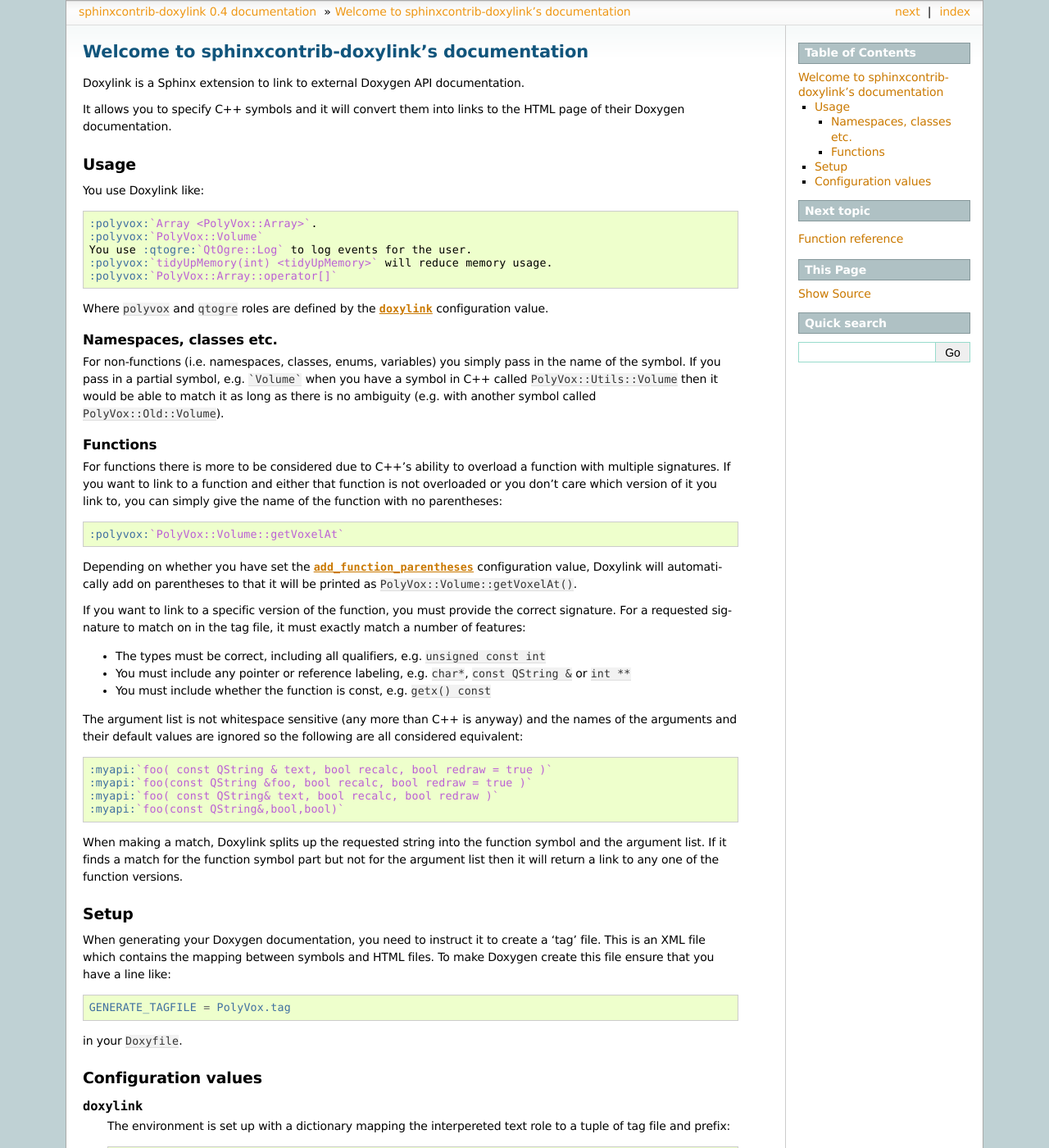
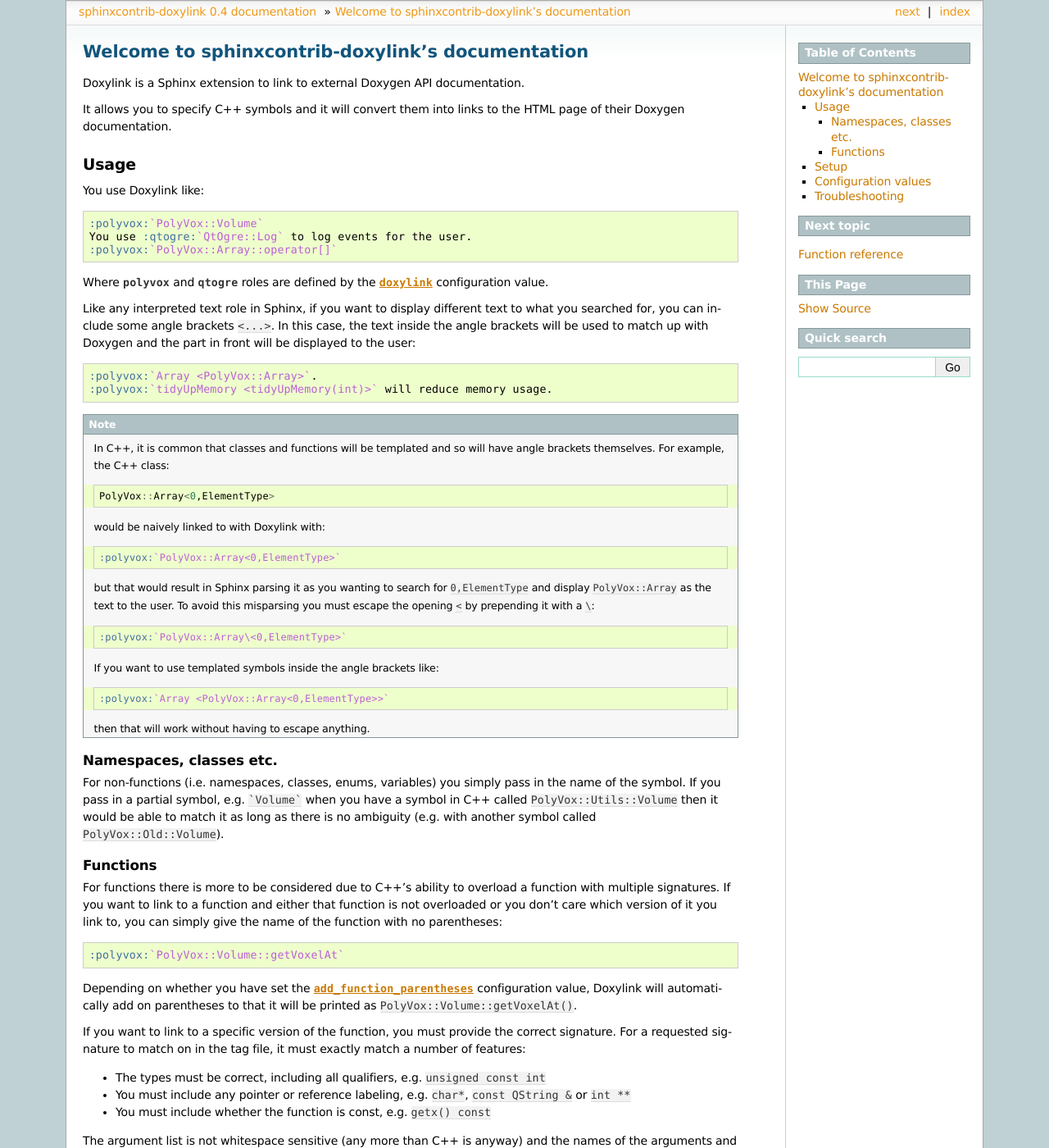
Before and after one commit to sphinx-contrib/doxylink, a Sphinx documentation site: the page built from doc/index.rst, in a window 1280 px wide and 1400 px high. Shown: the whole window at 82% size. Built offline with Sphinx 7.4.7, drawn with Linux system fonts in a browser that asks for light colours.

Commit message:
Update manual for new parser.

```diff
--- a/doc/index.rst
+++ b/doc/index.rst
@@ -17,13 +17,45 @@
 
 .. code-block:: rst
 
-	:polyvox:`Array <PolyVox::Array>`.
 	:polyvox:`PolyVox::Volume`
 	You use :qtogre:`QtOgre::Log` to log events for the user.
-	:polyvox:`tidyUpMemory(int) <tidyUpMemory>` will reduce memory usage.
 	:polyvox:`PolyVox::Array::operator[]`
 
-Where ``polyvox`` and ``qtogre`` roles are defined by the :confval:`doxylink` configuration value.
+Where :rst:role:`polyvox` and :rst:role:`qtogre` roles are defined by the :confval:`doxylink` configuration value.
+
+Like any interpreted text role in Sphinx, if you want to display different text to what you searched for, you can include some angle brackets ``<...>``. In this case, the text inside the angle brackets will be used to match up with Doxygen and the part in front will be displayed to the user:
+
+.. code-block:: rst
+
+	:polyvox:`Array <PolyVox::Array>`.
+	:polyvox:`tidyUpMemory <tidyUpMemory(int)>` will reduce memory usage.
+
+.. note::
+	In C++, it is common that classes and functions will be templated and so will have angle brackets themselves. For example, the C++ class:
+
+	.. code-block:: c++
+
+		PolyVox::Array<0,ElementType>
+
+	would be naively linked to with Doxylink with:
+
+	.. code-block:: rst
+
+		:polyvox:`PolyVox::Array<0,ElementType>`
+
+	but that would result in Sphinx parsing it as you wanting to search for ``0,ElementType`` and display ``PolyVox::Array`` as the text to the user. To avoid this misparsing you must escape the opening ``<`` by prepending it with a ``\``:
+
+	.. code-block:: rst
+
+		:polyvox:`PolyVox::Array\<0,ElementType>`
+
+	If you want to use templated symbols inside the angle brackets like:
+
+	.. code-block:: rst
+
+		:polyvox:`Array <PolyVox::Array<0,ElementType>>`
+
+	then that will work without having to escape anything.
 
 Namespaces, classes etc.
 ^^^^^^^^^^^^^^^^^^^^^^^^
@@ -86,13 +118,20 @@
 
 .. confval:: add_function_parentheses
 
-   A boolean that decides whether parentheses are appended to function and method role text. Default is ``True``.
+	A boolean that decides whether parentheses are appended to function and method role text. Default is ``True``.
+
+Troubleshooting
+---------------
+
+
 
 :requires: Python 2.5
 
 .. todo::
 
-	Make the extension atuomatically re-run if the tag file is altered on disc
+	Add unit tests for things in doxylink.py
+
+	Parallelise the calls to normalise() in parse_tag_file() using multiprocessing. Set up a pool of processes and pass in a queue of strings. Non-function calls will be done in the same way as present. For function calls, build up the information into a list of tuples, convert it into an appropriate Queue format and run it. Maybe even a multiprocessing.Pool.map could do the job.
 
 :copyright: Copyright 2010 by Matt Williams
 :license: BSD, see LICENSE for details.
```
